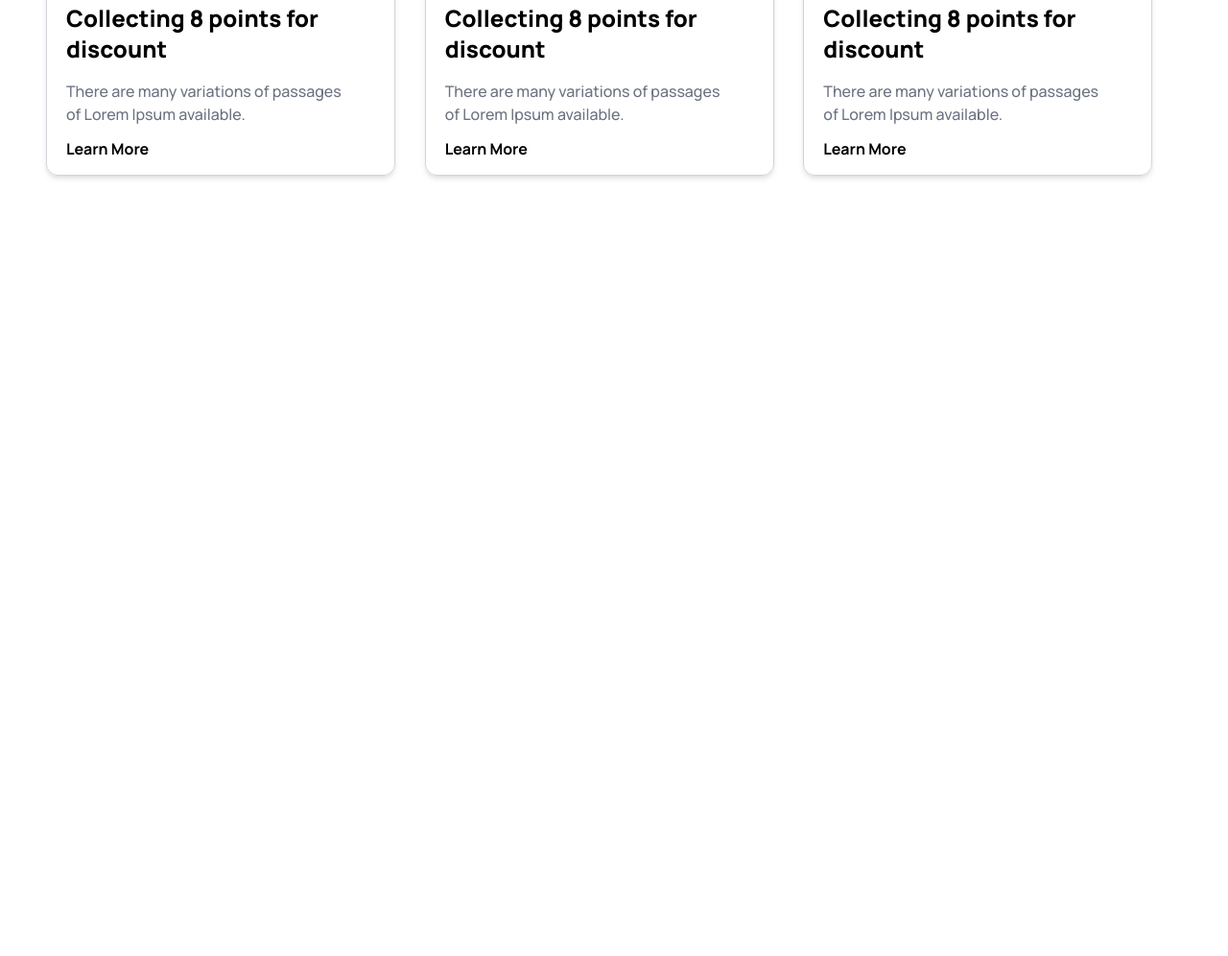
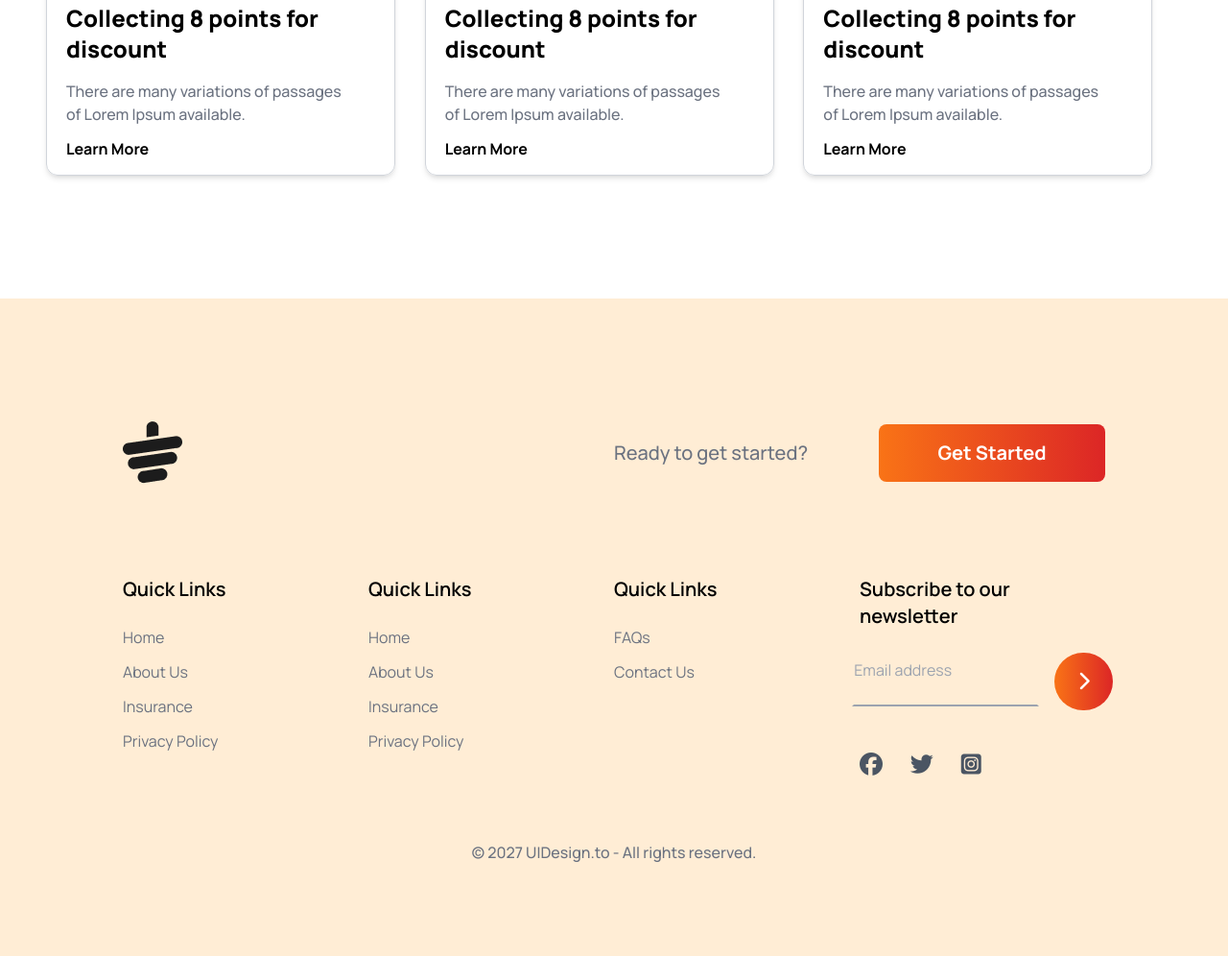
Before and after one commit to robiulislam74/Tea-House_with_Tailwind, a plain HTML site: page index.html in a window 1280 px wide. Shown: the part 3143-4139 px from the top of the page at 96% size. Before the commit the page ends 3454 px from the top, so only its background shows below. Drawn offline with nearby package versions, Linux system fonts and the light colour scheme.

Commit message:
my projects footer part is done

```diff
--- a/index.html
+++ b/index.html
@@ -167,7 +167,7 @@
             <p class="text-gray-500 w-9/12 mx-auto font-medium">There are many variations of passages of Lorem Ipsum available, but the majority have suffered alteration in some form, by injected humour, or randomised words which don't look even slightly believable.  </p>
           </div>
           <!-- News Card part Here -->
-           <div class="grid grid-cols-3">
+           <div class="grid grid-cols-1 md:grid-cols-2 lg:grid-cols-3">
             <!-- News card 01 -->
             <div class="w-[364px] h-[448px] border border-gray-300 rounded-xl p-5 shadow-md">
               <img src="./images/news-1.png" alt="">
@@ -195,7 +195,68 @@
 
            </div>
          </section>
+    </main>
 
-    </main>
+    <!-- Footer part Start here -->
+    <footer class="bg-orange-100">
+      <div class="max-w-screen-xl mx-auto px-12 lg:px-32 pt-32 pb-24 ">
+          <div class="grid grid-cols-1 lg:grid-cols-2">
+            <img src="./images/cup.png" alt="">
+          <div class="grid grid-cols-2 justify-center items-center gap-10">
+            <h3 class="text-xl font-medium text-gray-500">Ready to get started?</h3>
+            <button class="text-xl font-bold text-white bg-gradient-to-r from-orange-500 to-red-600 px-6 py-4 rounded-lg">Get Started</button>
+          </div>
+          </div>
+          <!-- footer link list part here -->
+          <div class="mb-16 grid grid-cols-1 md:grid-cols-2 lg:grid-cols-4  mt-24">
+            <!-- Link list number 01 -->
+            <div class="w-2/4">
+              <h3 class="font-semibold text-xl mb-6">Quick Links</h3>
+              <ul class="text-gray-500 space-y-3">
+                <li><a href="#">Home</a></li>
+                <li><a href="#">About Us</a></li>
+                <li><a href="#">Insurance</a></li>
+                <li><a href="#">Privacy Policy</a></li>
+              </ul>
+            </div>
+            <!-- Link list number 02 -->
+            <div class="w-2/4">
+              <h3 class="font-semibold text-xl mb-6">Quick Links</h3>
+              <ul class="text-gray-500 space-y-3">
+                <li><a href="#">Home</a></li>
+                <li><a href="#">About Us</a></li>
+                <li><a href="#">Insurance</a></li>
+                <li><a href="#">Privacy Policy</a></li>
+              </ul>
+            </div>
+            <!-- Link list number 03 -->
+            <div class="w-2/4">
+              <h3 class="font-semibold text-xl mb-6">Quick Links</h3>
+              <ul class="text-gray-500 space-y-3">
+                <li><a href="#">FAQs</a></li>
+                <li><a href="#">Contact Us</a></li>
+              </ul>
+            </div>
+            <!-- Link list number 04 -->
+            <div class="float-left">
+              <h3 class="font-semibold text-xl mb-6">Subscribe to our newsletter</h3>
+              <div class="flex justify-center items-center">
+                <input class="bg-transparent pb-6 border-transparent border-2 border-b-gray-400" type="text" placeholder="Email address">
+                <div class="ml-4 bg-gradient-to-r from-orange-500 to-red-600 py-4 px-6 rounded-full">
+                  <i class="fa-solid fa-chevron-right text-white font-bold text-xl"></i>
+                </div>
+              </div>
+              <div class="mt-10 space-x-6 text-2xl text-gray-600">
+                <i class="fa-brands fa-facebook"></i>
+                <i class="fa-brands fa-twitter"></i>
+                <i class="fa-brands fa-square-instagram"></i>
+              </div>
+            </div>
+          </div>
+          <div class="text-center">
+            <span class="font-medium text-gray-500">© 2027 UIDesign.to - All rights reserved.</span>
+          </div>
+      </div>
+    </footer>
 </body>
 </html>
```
